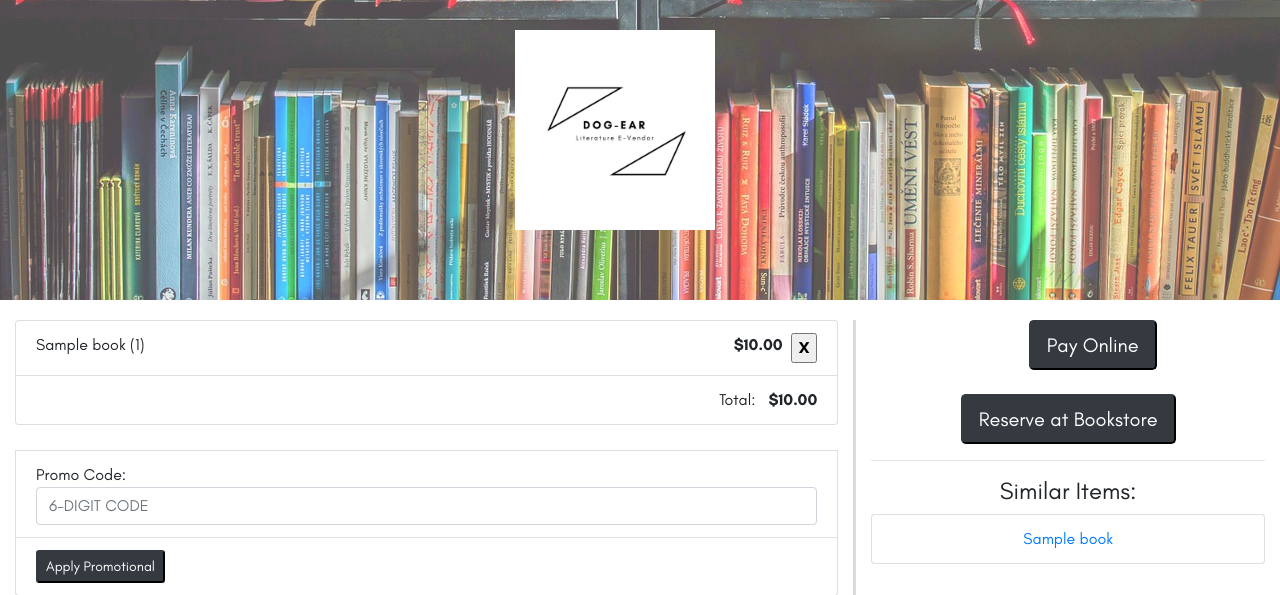
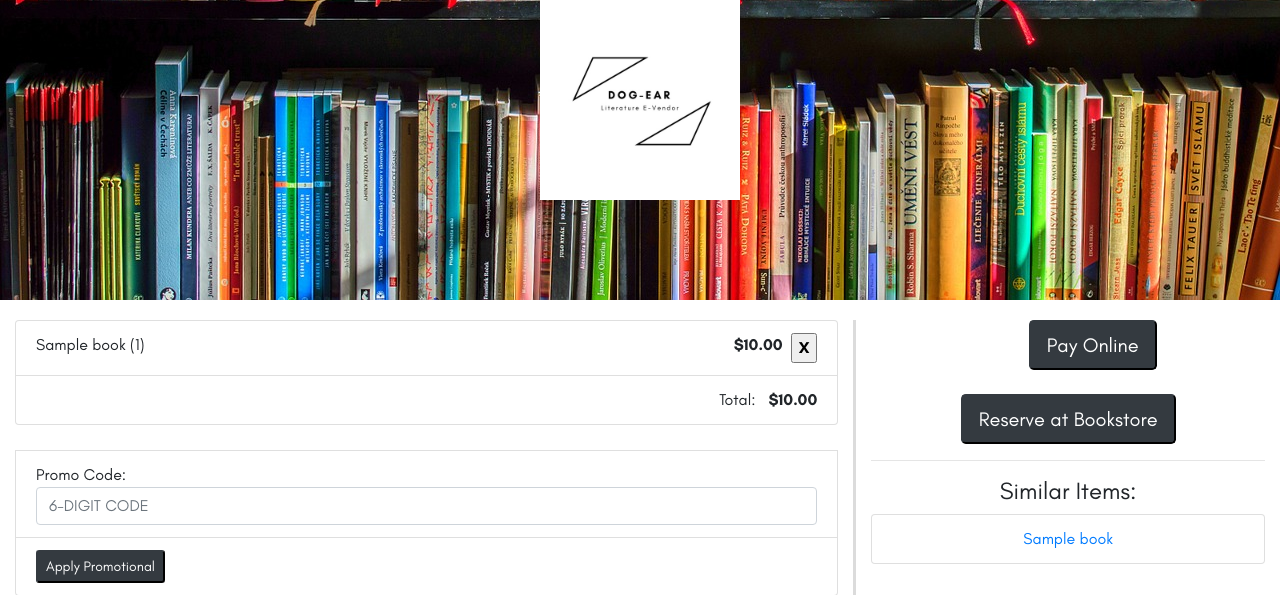
Before and after one commit to dsluo-archive/BookStore, a Django app: page /cart/ in a window 1280 px wide. Shown: the part 56-651 px from the top of the page. Run offline with Django 3.2, Linux system fonts and the light colour scheme; a user stored in the database is signed in; tables that the repository leaves empty hold one stand-in row (values such as "Sample post"); parts of the project's set-up code (start-up, migrations or seed data) failed here and were passed over; some libraries are stand-ins or nearby versions.

Commit message:
DRY banner.css

```diff
--- a/static/css/cart.css
+++ b/static/css/cart.css
@@ -1,18 +1,7 @@
+@import "mixins/banner.css";
+
 .banner {
-    color: white;
-    font-family: GlacialIndifference-bold, sans-serif;
-    background: linear-gradient(rgba(255, 255, 255, 0.3), rgba(255, 255, 255, 0.3)), url("../images/bookshelf.jpg");
-    background-size: cover;
-    background-position: bottom center;
-    background-repeat: no-repeat;
-    height: 300px;
-}
-
-#banner_img {
-    height: 200px;
-    width: 200px;
-    margin-left: 40%;
-    margin-top: 30px;
+    background-image: url("../images/bookshelf.jpg");
 }
 
 .main {
--- a/static/css/eod.css
+++ b/static/css/eod.css
@@ -1,3 +1,5 @@
+@import "mixins/banner.css";
+
 .banner h4 {
     font-size: 36pt;
     margin-top: 4.5%;
--- /dev/null
+++ b/static/css/mixins/banner.css
@@ -0,0 +1,19 @@
+.banner {
+    background-size: cover;
+    background: url('../../images/written.jpg') no-repeat bottom center;
+    height: 300px;
+}
+
+.banner img {
+    display: block;
+    height: 200px;
+    width: 200px;
+    position: relative;
+    top: 50%;
+    margin: auto;
+    -webkit-transform: translateY(-50%);
+    -moz-transform: translateY(-50%);
+    -ms-transform: translateY(-50%);
+    -o-transform: translateY(-50%);
+    transform: translateY(-50%);
+}
```
Also changed, not shown: static/css/checkout.css (+2 -6 lines), static/css/home.css (+1 -12 lines), static/css/inventory.css (+2 -6 lines), static/css/query.css (+1 -7 lines), static/css/register.css (+1 -18 lines).
